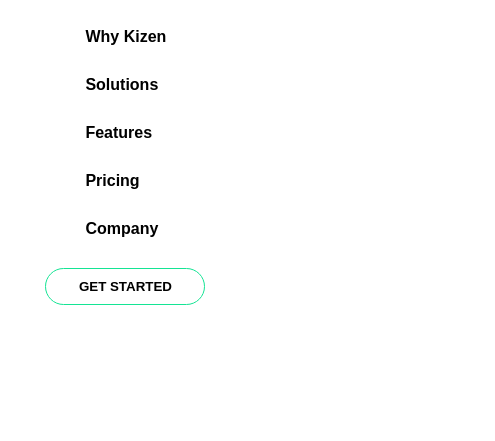
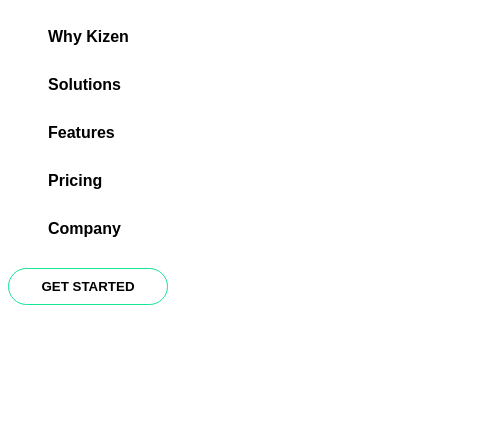
Before and after one commit to markbien/Kizen-Clone, a plain HTML site: page index.html in a window 390 px wide. Shown: the part 90-531 px from the top of the page, 495 px wide, since content can reach past the window. Drawn offline with Linux system fonts and the light colour scheme.

Commit message:
Resolve mobile view

```diff
--- a/style.css
+++ b/style.css
@@ -217,6 +217,11 @@ nav {
 }
 
 @media (max-width: 899px){
+    .body-container,
+    .main-page-container {
+        width: 100%;
+    }
+
     nav {
         display: block;
     }
```
